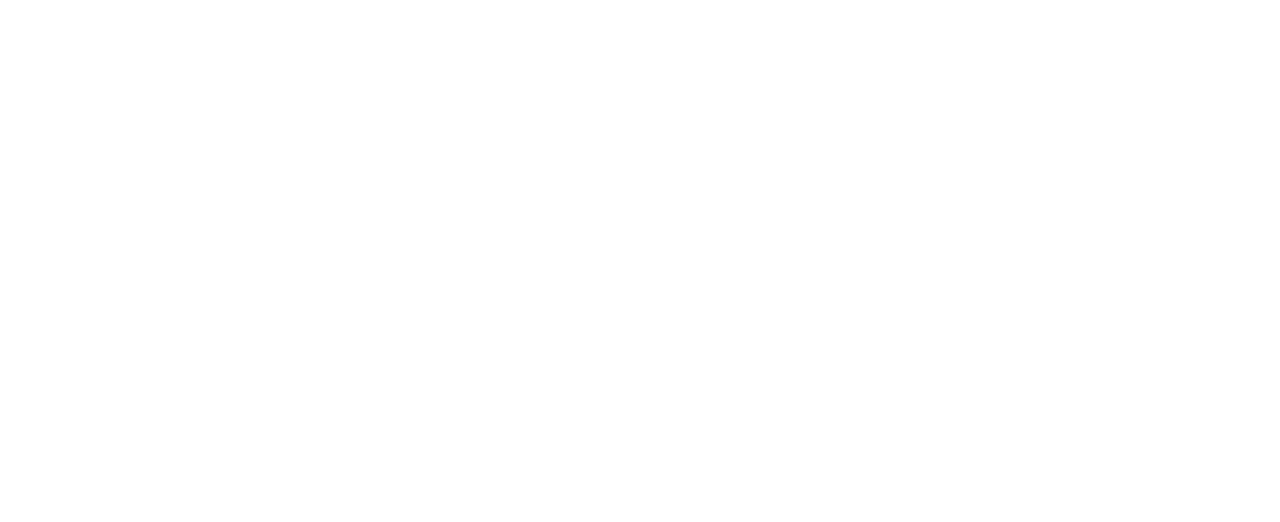
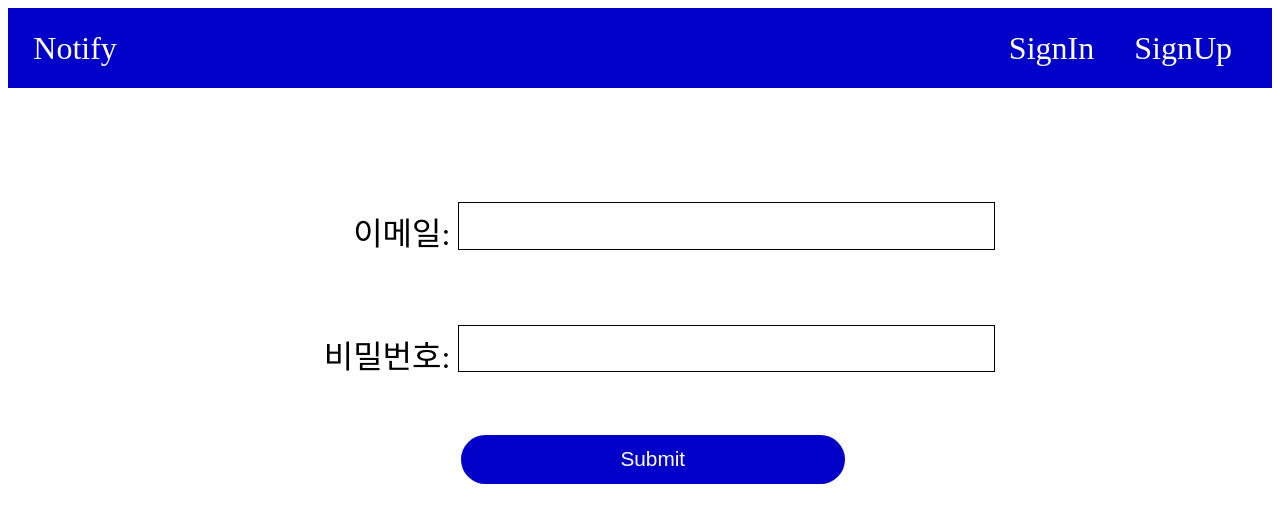
Before and after one commit to weather-notify/notify_Frontend, a React (Create React App) app: page /login in a window 1280 px wide. Shown: the top 522 px of the page. Built offline with nearby package versions, Linux system fonts and the light colour scheme.

Commit message:
[ADD] Route path login

```diff
--- a/src/router/MainRouter.js
+++ b/src/router/MainRouter.js
@@ -3,12 +3,14 @@
 
 import MainPage from 'page/main/MainPage';
 import JoinPage from 'page/join/JoinPage';
+import LoginPage from 'page/login/LoginPage';
 
 const MainRouter = () => {
     return (
         <Switch>
             <Route exact path='/' component={MainPage} />
             <Route path='/join' component={JoinPage} />
+            <Route path='/login' component={LoginPage} />
         </Switch>
     )
 }
```
